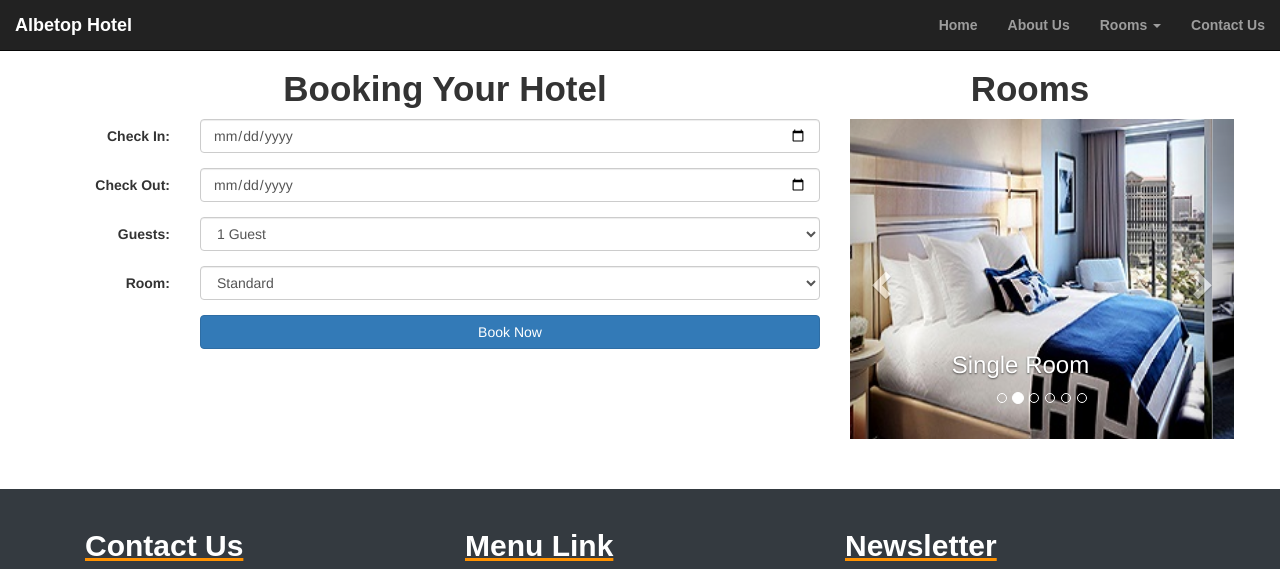
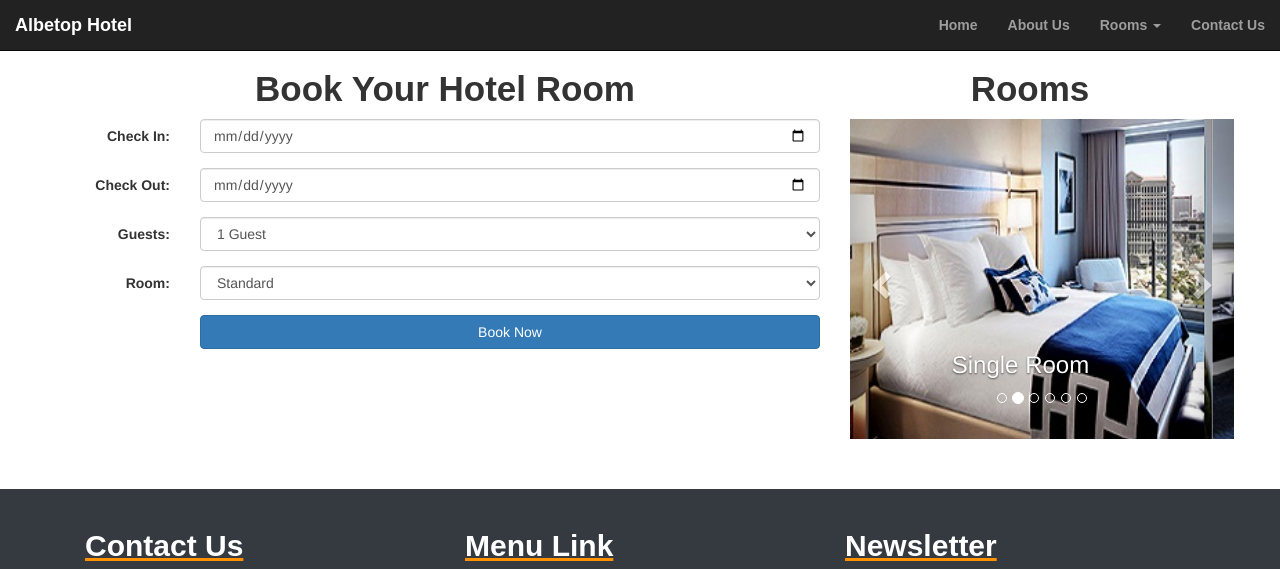
Before and after one commit to oRocket/orocket-github.io-albetop_hotel, a plain HTML site: page book.html in a window 1280 px wide. Shown: the top 569 px of the page. Drawn offline with nearby package versions, Linux system fonts and the light colour scheme.

Commit message:
Update book.html

```diff
--- a/book.html
+++ b/book.html
@@ -44,7 +44,7 @@
 <div class="container">
     <div class="row">
         <div class="col-sm-8">
-            <h1>Booking Your Hotel</h1>
+            <h1>Book Your Hotel Room</h1>
             <form class="form-horizontal" action="#" method="post">
                 <div class="form-group">
                     <label class="control-label col-sm-2" for="date-in">Check In:</label>
```
